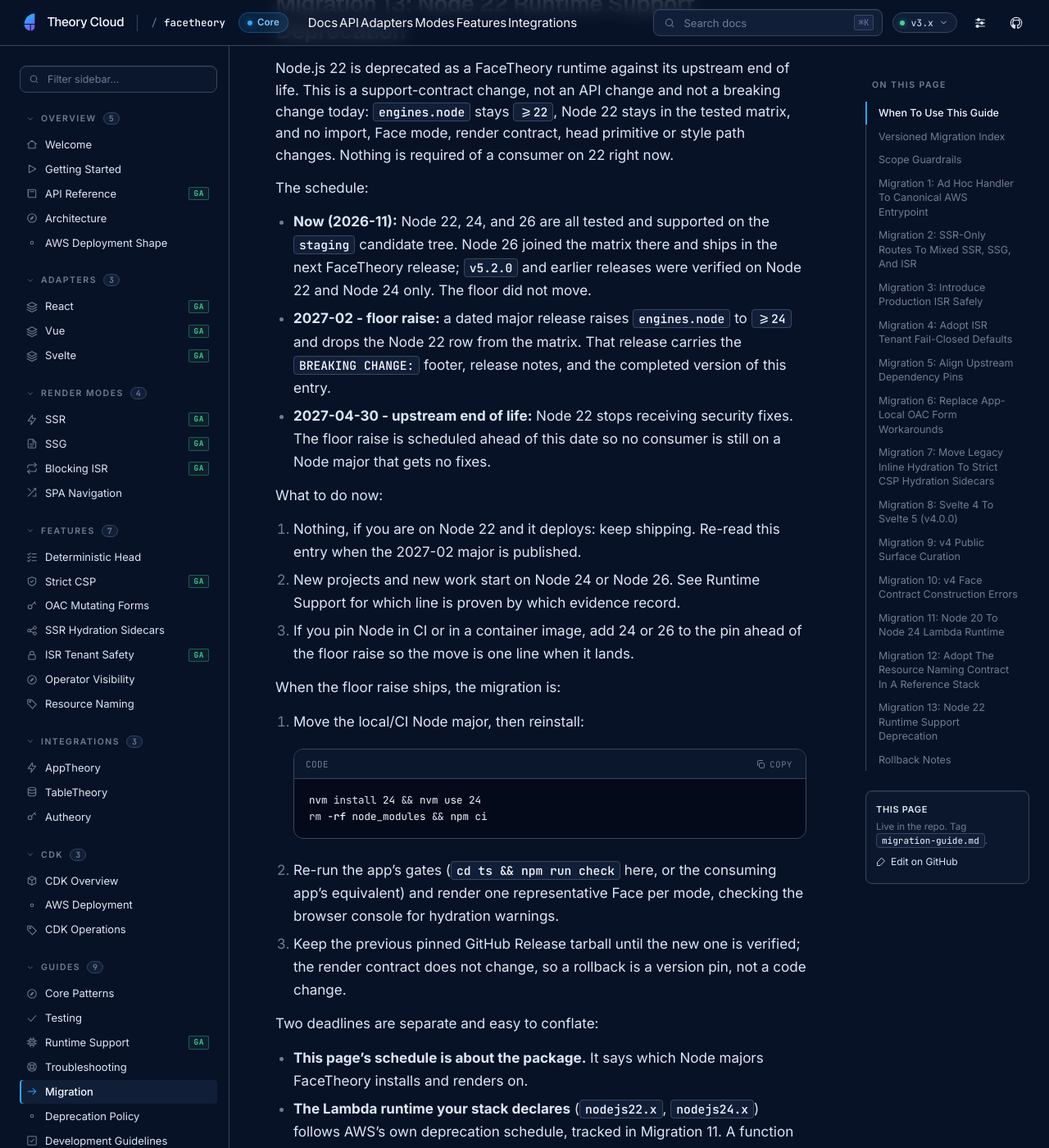
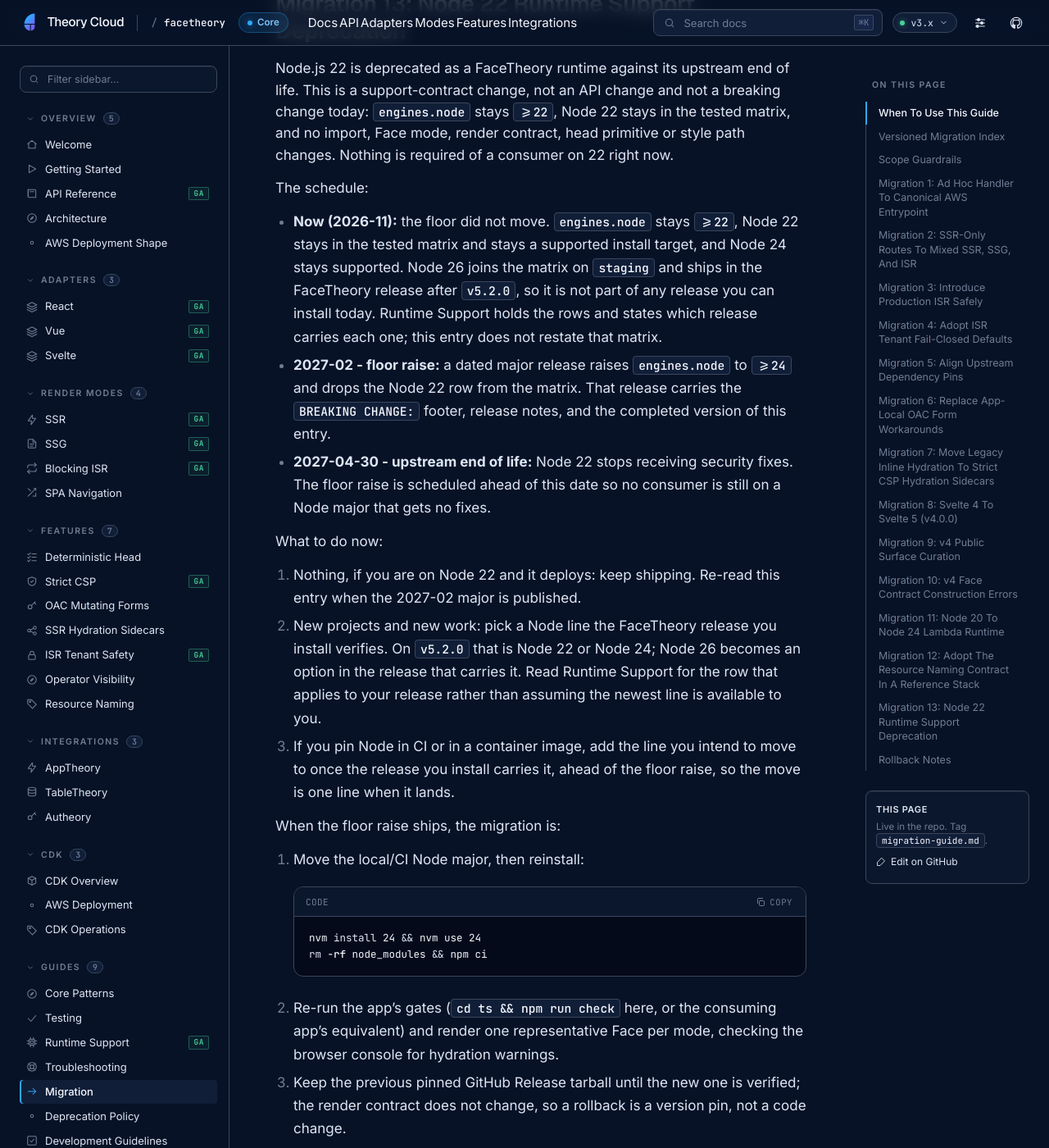
Before and after one commit to theory-cloud/FaceTheory, a Jekyll site: the page built from docs/migration-guide.md, in a window 1280 px wide and 1400 px high, scrolled down 19220 px. Shown: the whole window at 82% size. Built offline with Jekyll 4.4.1, drawn with Linux system fonts in a browser that asks for light colours.

Commit message:
fix(docs): never send a reader on v5.2.0 to Node 26
Two pages still recommended Node 26 without asking which FaceTheory release
the reader had installed, which tells someone on v5.2.0 to move to a major that
release was never verified on.

- Troubleshooting: the engines-mismatch cause no longer says Node 24 and Node 26
  "are the lines to move to". It keeps the floor, says Node 22 is deprecated but
  still supported so a Node 22 host is not the failure, and sends the reader to
  Runtime Support for the lines their installed release verifies. The solution
  comment matches.
- Migration 13: the "Now" bullet states the floor did not move and that Node 26
  ships in the release after v5.2.0, so it is not part of any installable
  release today. "What to do now" item 2 names the lines v5.2.0 verifies (Node
  22 or Node 24) and makes Node 26 conditional on the release that carries it;
  item 3 says to add the line once the installed release carries it.

Node 26 remains correct where it is scoped to the candidate tree or to the
release that will carry it; what changes is that no page hands it to a consumer
who cannot install it.

```diff
--- a/docs/migration-guide.md
+++ b/docs/migration-guide.md
@@ -529,7 +529,7 @@ now.
 
 The schedule:
 
-- **Now (2026-11):** Node 22, 24, and 26 are all tested and supported on the `staging` candidate tree. Node 26 joined the matrix there and ships in the next FaceTheory release; `v5.2.0` and earlier releases were verified on Node 22 and Node 24 only. The floor did not move.
+- **Now (2026-11):** the floor did not move. `engines.node` stays `>=22`, Node 22 stays in the tested matrix and stays a supported install target, and Node 24 stays supported. Node 26 joins the matrix on `staging` and ships in the FaceTheory release after `v5.2.0`, so it is not part of any release you can install today. [Runtime Support](/runtimes/support/) holds the rows and states which release carries each one; this entry does not restate that matrix.
 - **2027-02 - floor raise:** a dated major release raises `engines.node` to `>=24` and drops the Node 22 row from the
   matrix. That release carries the `BREAKING CHANGE:` footer, release notes, and the completed version of this entry.
 - **2027-04-30 - upstream end of life:** Node 22 stops receiving security fixes. The floor raise is scheduled ahead of
@@ -538,10 +538,11 @@ The schedule:
 What to do now:
 
 1. Nothing, if you are on Node 22 and it deploys: keep shipping. Re-read this entry when the 2027-02 major is published.
-2. New projects and new work start on Node 24 or Node 26. See [Runtime Support](/runtimes/support/) for which line is
-   proven by which evidence record.
-3. If you pin Node in CI or in a container image, add 24 or 26 to the pin ahead of the floor raise so the move is one
-   line when it lands.
+2. New projects and new work: pick a Node line the FaceTheory release you install verifies. On `v5.2.0` that is Node 22
+   or Node 24; Node 26 becomes an option in the release that carries it. Read [Runtime Support](/runtimes/support/) for
+   the row that applies to your release rather than assuming the newest line is available to you.
+3. If you pin Node in CI or in a container image, add the line you intend to move to once the release you install
+   carries it, ahead of the floor raise, so the move is one line when it lands.
 
 When the floor raise ships, the migration is:
 
```
Also changed, not shown: docs/troubleshooting.md (+4 -2 lines).
